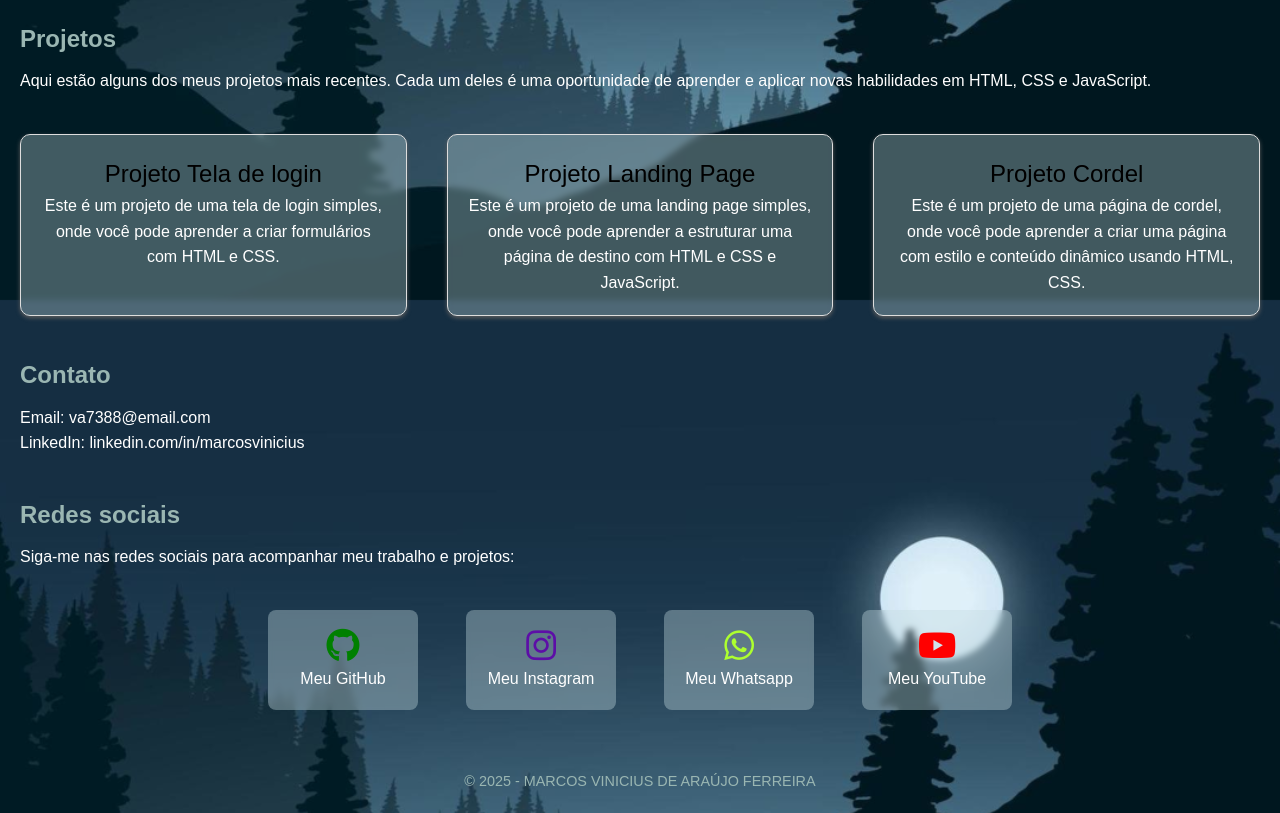
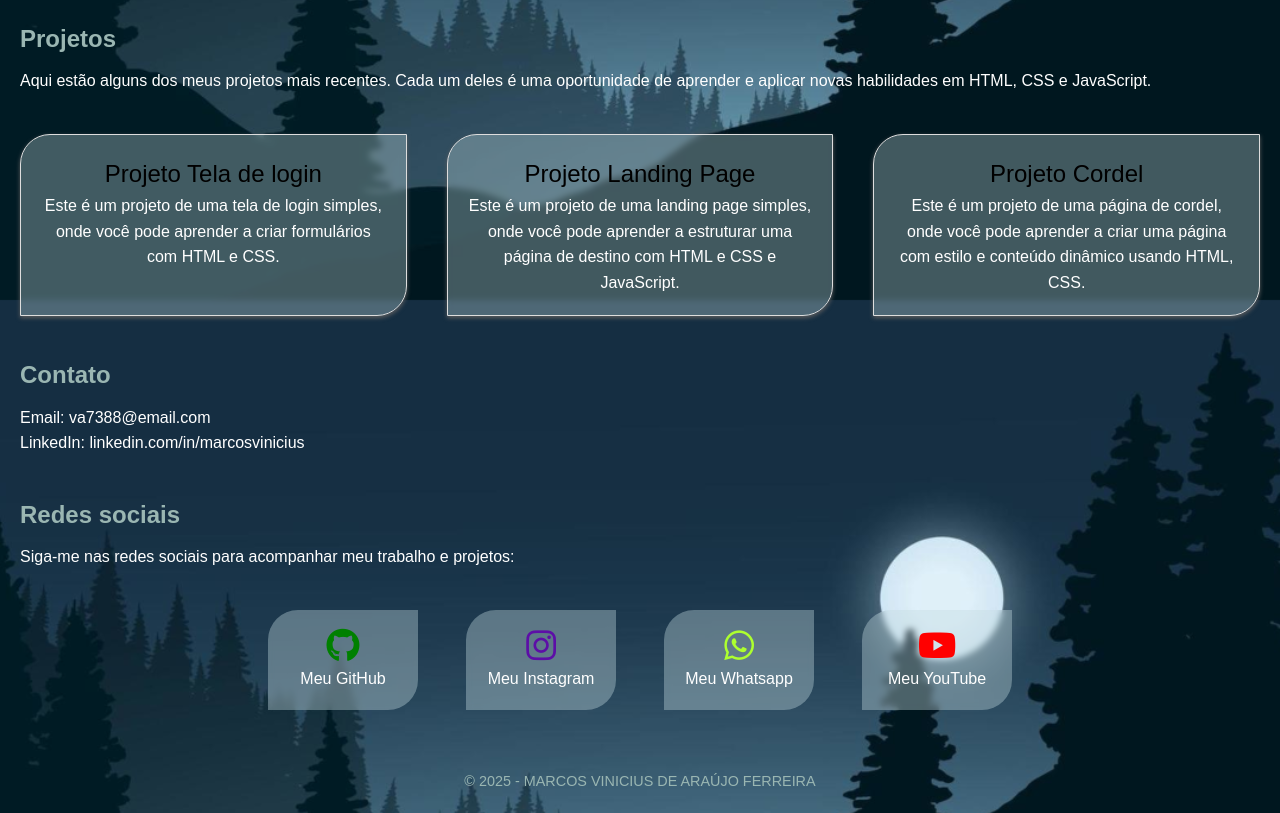
Before and after one commit to ViniciusPacheco67/meu-projeto-social, a plain HTML site: page index.html in a window 1280 px wide. Shown: the part 500-1313 px from the top of the page. Drawn offline with Linux system fonts and the light colour scheme.

Commit message:
por hoje e so isso

```diff
--- a/estilos/style.css
+++ b/estilos/style.css
@@ -70,7 +70,7 @@ h2 {
   padding: 20px;
   flex: 1 1 200px;
   border: 1px solid #ddd;
-  border-radius: 10px;
+  border-radius: 30px 0px 30px 0px ;
   margin-top: 40px;
   text-align: center;
   box-shadow: 0 2px 4px #5d5d5e;
@@ -116,7 +116,7 @@ h2 {
   width: 150px;
   height: 100px;
   text-align: center;
-  border-radius: 8px;
+  border-radius: 30px 0px 30px 0px ;
   cursor: pointer;
 }
 
```
Also changed, not shown: imagen/backcor.png (added), imagen/banner-com-desenho-de-baixo-poli-colorido-arco-iris_1048-12754.avif (added).
